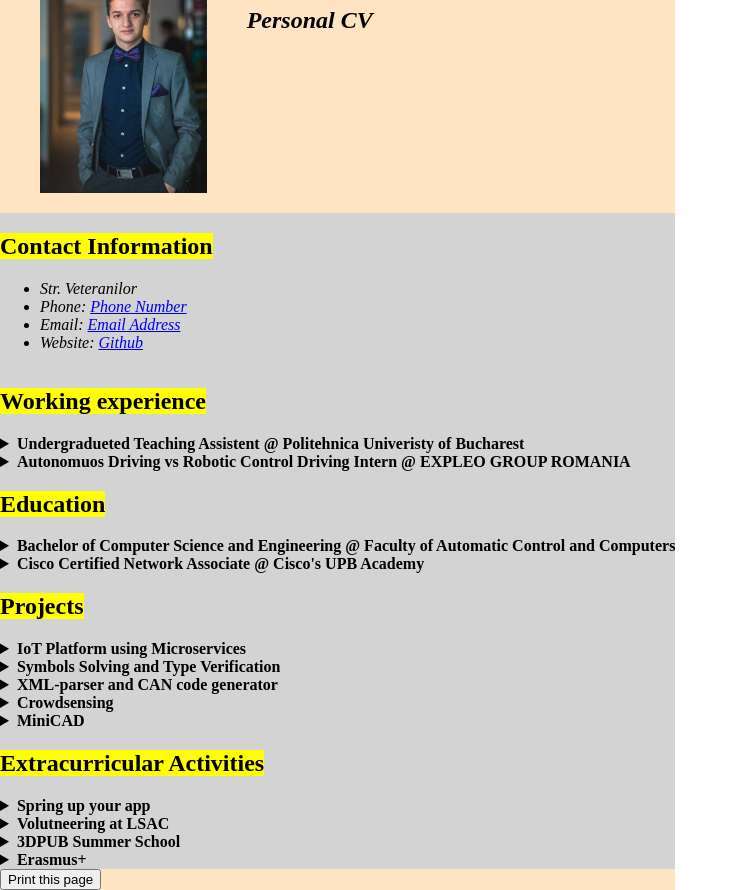
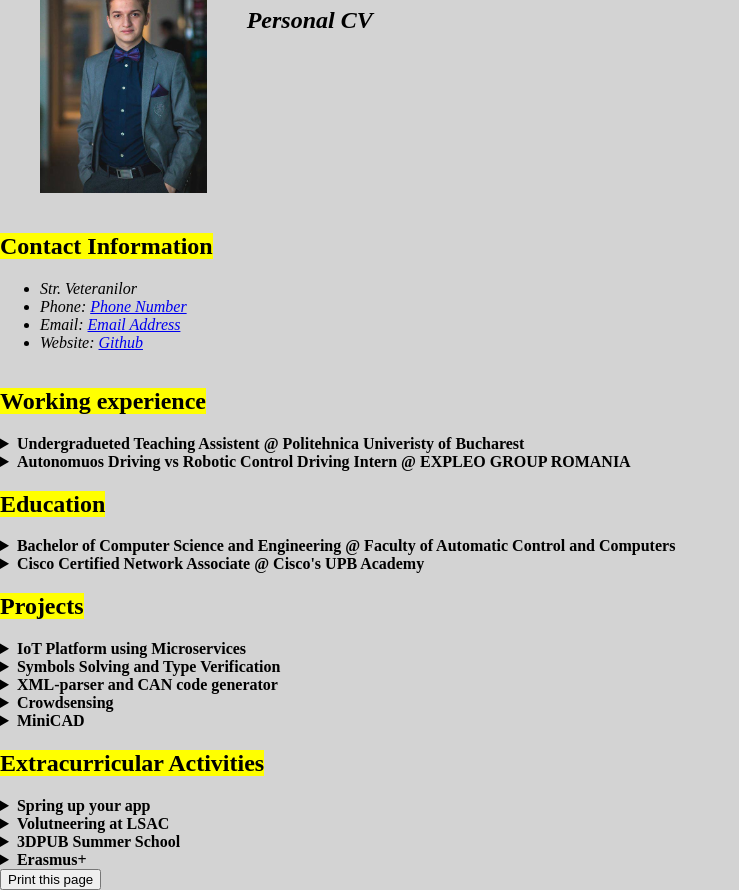
Before and after one commit to razvanpaduraru/razvanpaduraru, a plain HTML site: page Tema1/tema1.html in a window 1280 px wide. Shown: the part 73-963 px from the top of the page, without its empty margins (0-739 px from the left). Drawn offline with Linux system fonts and the light colour scheme.

Commit message:
Finished v3

```diff
--- a/Tema1/tema1.html
+++ b/Tema1/tema1.html
@@ -15,22 +15,14 @@
             height: fit-content;
             margin: 0;
             width: fit-content;
-        }
-
-        footer {
-            background: bisque;
+            background: lightgray;
         }
 
         figure {
             float: left;
         }
 
-        header {
-            background: bisque;
-        }
-
         main {
-            background: lightgray;
             display: flex;
             flex-direction: column;
             flex: 1;
```
